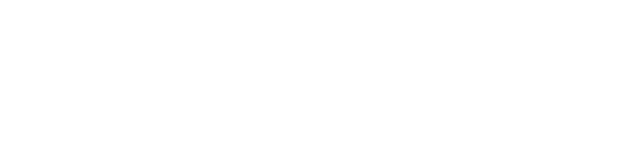
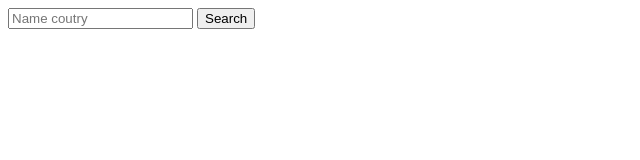
Before and after one commit to AmadeuszO/Country-Generation, a plain HTML site: page index.html in a window 1280 px wide. Shown: the whole page, without its empty margins (0-640 px from the left). Drawn offline with Linux system fonts and the light colour scheme.

Commit message:
adding html structure

```diff
--- a/index.html
+++ b/index.html
@@ -10,6 +10,12 @@
 </head>
 
 <body>
+    <div class="conteiner">
+        <div class="search-conteiner">
+            <input type="text" id="country" placeholder="Name coutry" />
+            <button id="search-btn">Search</button>
+        </div>
+    </div>
     <script src="app.js"></script>
 </body>
 
```
